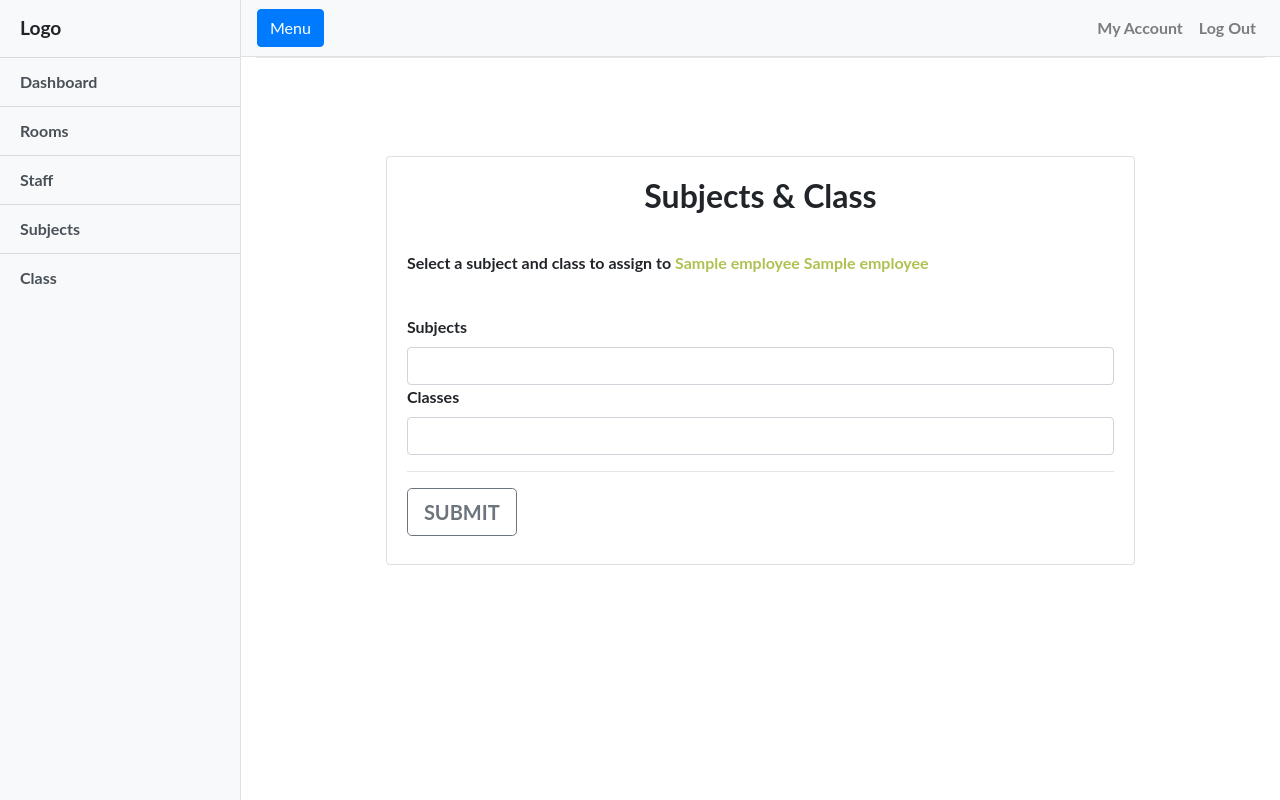
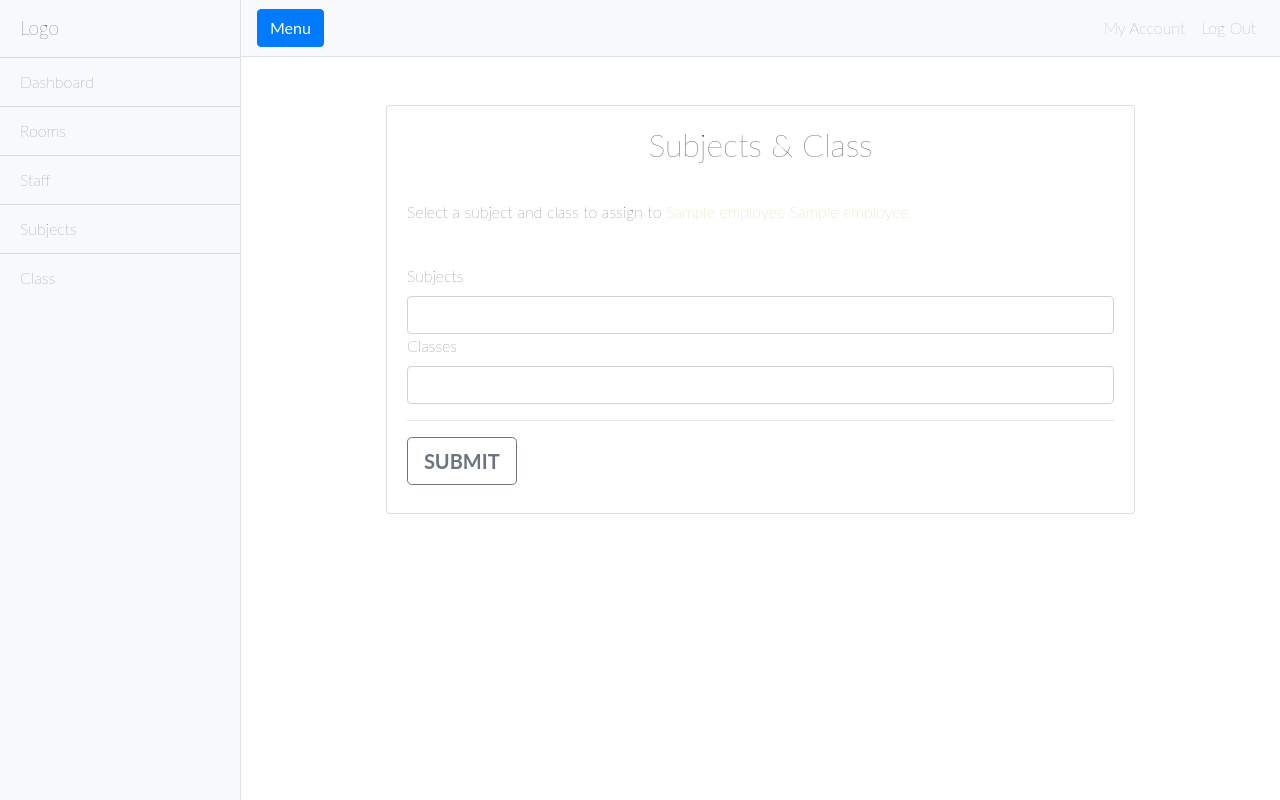
Before and after one commit to adiMallya/timeUp, a Python web app: template tt_scheduler/templates/admin/employees/employee.html in a window 1280 px wide. Run offline with Jinja, Linux system fonts and the light colour scheme; the template is opened without the code that fills it: most values are stand-ins (such as "Sample title", 1, 10 or a date in 2020); form fields are guessed from the names that the template uses; some libraries are stand-ins or nearby versions.

Commit message:
added styles

```diff
--- a/tt_scheduler/static/css/style.css
+++ b/tt_scheduler/static/css/style.css
@@ -1,25 +1,25 @@
-body, html {
+/* body, html {
     width: 100%;
     height: 100%;
-}
+} */
 
 body, h1, h2, h3 {
     font-family: "Lato", "Helvetica Neue", Helvetica, Arial, sans-serif;
-    font-weight: 700;
+    font-weight: 50;
 }
 
-.center {
+/* .center {
     margin: auto;
     width: 50%;
     padding: 10px;
-}
+} */
 
-.content-section {
+/* .content-section {
     padding: 50px 0;
     border-top: 1px solid #e7e7e7;
-}
+} */
 
-.intro-divider {
+/* .intro-divider {
     width: 400px;
     border-top: 1px solid #f8f8f8;
     border-bottom: 1px solid rgba(0,0,0,0.2);
@@ -59,9 +59,9 @@ body, h1, h2, h3 {
     height: auto !important;
     height: 100%;
     margin: 0 auto -4em;
-  }
+  } */
 
-.outer {
+/* .outer {
     display: table;
     position: absolute;
     height: 70%;
@@ -76,4 +76,4 @@ body, h1, h2, h3 {
 .inner {
     margin-left: auto;
     margin-right: auto;
-}
+} */
```
